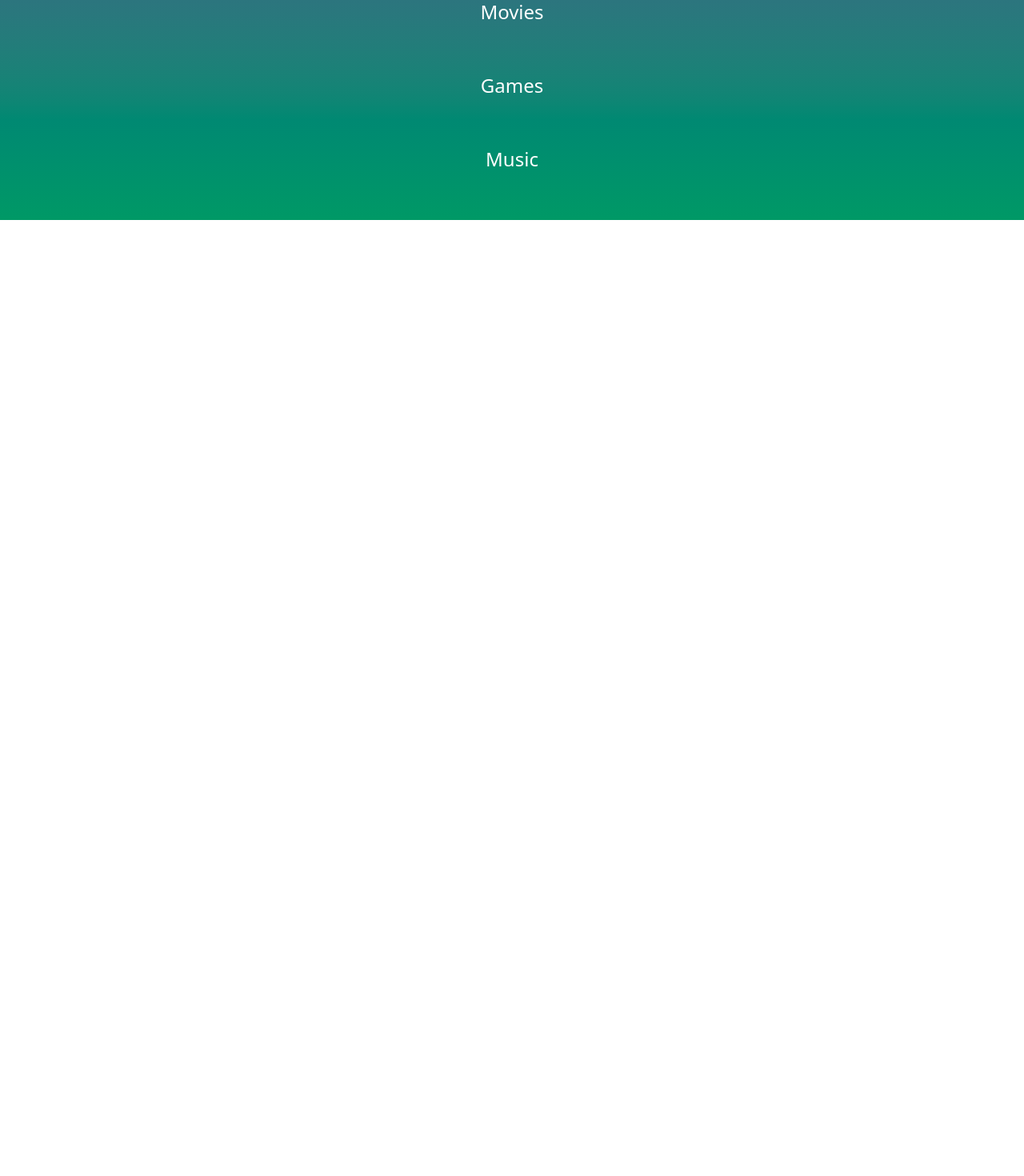
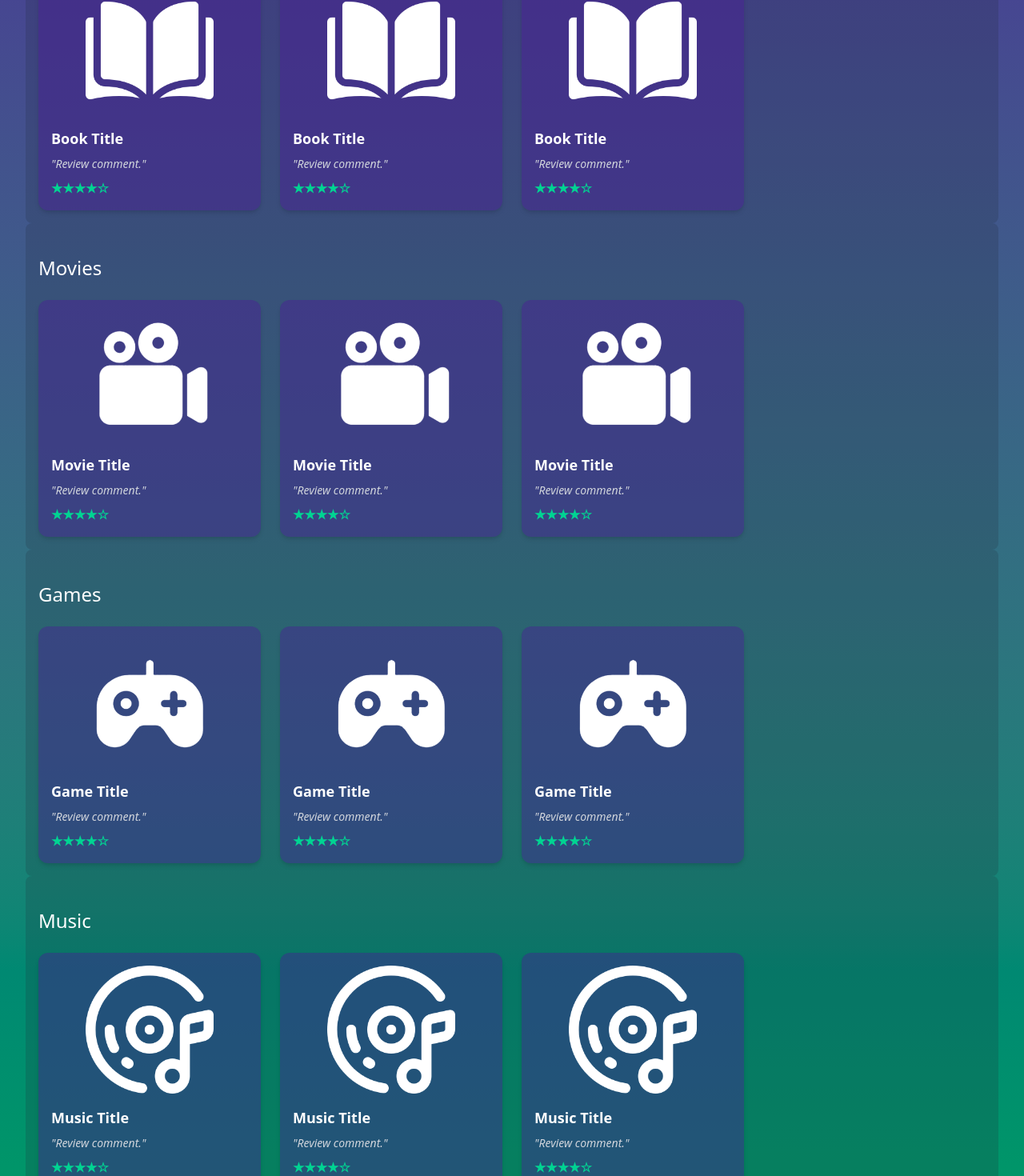
Before and after one commit to nkrce/media-record, a Vue app: page /main in a window 1280 px wide. Shown: the part 525-1995 px from the top of the page at 80% size. Before the commit the page ends 800 px from the top, so only its background shows below. Built offline with nearby package versions, Linux system fonts and the light colour scheme.

Commit message:
dodatci dizajnu main.vue view

```diff
--- a/src/views/main.vue
+++ b/src/views/main.vue
@@ -26,17 +26,18 @@
      <h1 class="text-2xl">Welcome back!</h1>
   </div>
 
+  <!--dodati i button koji je namjenjen kreiranju nove liste-->
   <div class="flex flex-wrap gap-2 p-2 rounded-lg w-fit pt-10 mx-auto"> <!--zamijeniti logo za razlicite liste kasnije-->
         <button  class="bg-gray-800/50 rounded-xl p-2 w-50 h-50 flex flex-col justify-center items-center hover:bg-emerald-600/40 transition">
           <img src="../assets/books_icon.png" alt="Books logo" class="h-30 w-65 object-scale-down mx-auto block"/> <br>
           <p>Books</p>
         </button>
         <button class="bg-gray-800/50 rounded-xl p-2 w-50 h-50 flex flex-col justify-center items-center hover:bg-emerald-600/40 transition">
-          <img src="../assets/app_logo.png" alt="Movies logo" class="h-30 w-65 object-scale-down mx-auto block"/> <br>
+          <img src="../assets/movies_icon.png" alt="Movies logo" class="h-30 w-65 object-scale-down mx-auto block"/> <br>
           <p>Movies</p>
         </button>
         <button class="bg-gray-800/50 rounded-xl p-2 w-50 h-50 flex flex-col justify-center items-center hover:bg-emerald-600/40 transition">
-          <img src="../assets/app_logo.png" alt="Games logo" class="h-30 w-65 object-scale-down mx-auto block"/> <br>
+          <img src="../assets/games_icon.png" alt="Games logo" class="h-30 w-65 object-scale-down mx-auto block"/> <br>
           <p>Games</p>
         </button>
         <button class="bg-gray-800/50 rounded-xl p-2 w-50 h-50 flex flex-col justify-center items-center hover:bg-emerald-600/40 transition">
@@ -45,17 +46,145 @@
         </button>
   </div>
 
-  <div class="pt-15 items-center justify-center text-center gap-4">
+<br>
+
+<!-- Dodati filtere na list buttons tako da se sljedeće liste pojave na stranici samo kad kliknemo na određeni tip liste -->
+<!-- 1. Books -->
+<div class="w-full p-4 pt-10 bg-gray-800/20 rounded-lg">
+  <!-- Naslov liste i možda kasnije dodavanje mogućnosti za download pdf-a liste-->
+  <div class="flex items-center justify-between  mb-6">
      <h1 class="text-2xl">Books</h1>
   </div>
-  <div class="pt-15 items-center justify-center text-center gap-4">
+
+  <!-- Stavke liste, review odabrane medije -->
+   <div class="grid gap-6 grid-cols-1 sm:grid-cols-2 md:grid-cols-3 lg:grid-cols-4">
+    <!-- early design za review card, možda dodati scroll funkciju za duže komentare, urediti dimenzije -->
+    <div class="bg-violet-900/40 rounded-xl p-4 text-white shadow-md hover:shadow-lg transition">
+      <img src="../assets/books_icon.png" alt="Book cover" class="w-full h-40 object-contain mb-4 rounded" />
+      <h2 class="text-lg font-semibold mb-2">Book Title</h2>
+      <p class="text-sm mb-2 italic text-gray-300">"Review comment."</p>
+      <p class="text-emerald-400 font-bold">★★★★☆</p>
+    </div>
+
+    <div class="bg-violet-900/40 rounded-xl p-4 text-white shadow-md hover:shadow-lg transition">
+      <img src="../assets/books_icon.png" alt="Book cover" class="w-full h-40 object-contain mb-4 rounded" />
+      <h2 class="text-lg font-semibold mb-2">Book Title</h2>
+      <p class="text-sm mb-2 italic text-gray-300">"Review comment."</p>
+      <p class="text-emerald-400 font-bold">★★★★☆</p>
+    </div>
+
+    <div class="bg-violet-900/40 rounded-xl p-4 text-white shadow-md hover:shadow-lg transition">
+      <img src="../assets/books_icon.png" alt="Book cover" class="w-full h-40 object-contain mb-4 rounded" />
+      <h2 class="text-lg font-semibold mb-2">Book Title</h2>
+      <p class="text-sm mb-2 italic text-gray-300">"Review comment."</p>
+      <p class="text-emerald-400 font-bold">★★★★☆</p>
+    </div>
+   </div>
+</div>
+
+<!-- 2. Movies -->
+<div class="w-full p-4 pt-10 bg-gray-800/20 rounded-lg">
+  <!-- Naslov liste i možda kasnije dodavanje mogućnosti za download pdf-a liste-->
+  <div class="flex items-center justify-between  mb-6">
      <h1 class="text-2xl">Movies</h1>
   </div>
-  <div class="pt-15 items-center justify-center text-center gap-4">
+
+  <!-- Stavke liste, review odabrane medije -->
+   <div class="grid gap-6 grid-cols-1 sm:grid-cols-2 md:grid-cols-3 lg:grid-cols-4">
+    <!-- early design za review card, možda dodati scroll funkciju za duže komentare, urediti dimenzije -->
+    <div class="bg-violet-900/40 rounded-xl p-4 text-white shadow-md hover:shadow-lg transition">
+      <img src="../assets/movies_icon.png" alt="Movie cover" class="w-full h-40 object-contain mb-4 rounded" />
+      <h2 class="text-lg font-semibold mb-2">Movie Title</h2>
+      <p class="text-sm mb-2 italic text-gray-300">"Review comment."</p>
+      <p class="text-emerald-400 font-bold">★★★★☆</p>
+    </div>
+
+    <div class="bg-violet-900/40 rounded-xl p-4 text-white shadow-md hover:shadow-lg transition">
+      <img src="../assets/movies_icon.png" alt="Movie cover" class="w-full h-40 object-contain mb-4 rounded" />
+      <h2 class="text-lg font-semibold mb-2">Movie Title</h2>
+      <p class="text-sm mb-2 italic text-gray-300">"Review comment."</p>
+      <p class="text-emerald-400 font-bold">★★★★☆</p>
+    </div>
+
+    <div class="bg-violet-900/40 rounded-xl p-4 text-white shadow-md hover:shadow-lg transition">
+      <img src="../assets/movies_icon.png" alt="Movie cover" class="w-full h-40 object-contain mb-4 rounded" />
+      <h2 class="text-lg font-semibold mb-2">Movie Title</h2>
+      <p class="text-sm mb-2 italic text-gray-300">"Review comment."</p>
+      <p class="text-emerald-400 font-bold">★★★★☆</p>
+    </div>
+   </div>
+</div>
+
+
+<!-- 3. Games -->
+<div class="w-full p-4 pt-10 bg-gray-800/20 rounded-lg">
+  <!-- Naslov liste i možda kasnije dodavanje mogućnosti za download pdf-a liste-->
+  <div class="flex items-center justify-between  mb-6">
      <h1 class="text-2xl">Games</h1>
   </div>
-  <div class="pt-15 items-center justify-center text-center gap-4">
+
+  <!-- Stavke liste, review odabrane medije -->
+   <div class="grid gap-6 grid-cols-1 sm:grid-cols-2 md:grid-cols-3 lg:grid-cols-4">
+    <!-- early design za review card, možda dodati scroll funkciju za duže komentare, urediti dimenzije -->
+    <div class="bg-violet-900/40 rounded-xl p-4 text-white shadow-md hover:shadow-lg transition">
+      <img src="../assets/games_icon.png" alt="Game cover" class="w-full h-40 object-contain mb-4 rounded" />
+      <h2 class="text-lg font-semibold mb-2">Game Title</h2>
+      <p class="text-sm mb-2 italic text-gray-300">"Review comment."</p>
+      <p class="text-emerald-400 font-bold">★★★★☆</p>
+    </div>
+
+    <div class="bg-violet-900/40 rounded-xl p-4 text-white shadow-md hover:shadow-lg transition">
+      <img src="../assets/games_icon.png" alt="Game cover" class="w-full h-40 object-contain mb-4 rounded" />
+      <h2 class="text-lg font-semibold mb-2">Game Title</h2>
+      <p class="text-sm mb-2 italic text-gray-300">"Review comment."</p>
+      <p class="text-emerald-400 font-bold">★★★★☆</p>
+    </div>
+
+    <div class="bg-violet-900/40 rounded-xl p-4 text-white shadow-md hover:shadow-lg transition">
+      <img src="../assets/games_icon.png" alt="Game cover" class="w-full h-40 object-contain mb-4 rounded" />
+      <h2 class="text-lg font-semibold mb-2">Game Title</h2>
+      <p class="text-sm mb-2 italic text-gray-300">"Review comment."</p>
+      <p class="text-emerald-400 font-bold">★★★★☆</p>
+    </div>
+   </div>
+</div>
+
+
+
+<!-- 4. Music -->
+<div class="w-full p-4 pt-10 bg-gray-800/20 rounded-lg">
+  <!-- Naslov liste i možda kasnije dodavanje mogućnosti za download pdf-a liste-->
+  <div class="flex items-center justify-between  mb-6">
      <h1 class="text-2xl">Music</h1>
   </div>
 
+  <!-- Stavke liste, review odabrane medije -->
+   <div class="grid gap-6 grid-cols-1 sm:grid-cols-2 md:grid-cols-3 lg:grid-cols-4">
+    <!-- early design za review card, možda dodati scroll funkciju za duže komentare, urediti dimenzije -->
+    <div class="bg-violet-900/40 rounded-xl p-4 text-white shadow-md hover:shadow-lg transition">
+      <img src="../assets/music_icon.png" alt="Music cover" class="w-full h-40 object-contain mb-4 rounded" />
+      <h2 class="text-lg font-semibold mb-2">Music Title</h2>
+      <p class="text-sm mb-2 italic text-gray-300">"Review comment."</p>
+      <p class="text-emerald-400 font-bold">★★★★☆</p>
+    </div>
+
+    <div class="bg-violet-900/40 rounded-xl p-4 text-white shadow-md hover:shadow-lg transition">
+      <img src="../assets/music_icon.png" alt="Music cover" class="w-full h-40 object-contain mb-4 rounded" />
+      <h2 class="text-lg font-semibold mb-2">Music Title</h2>
+      <p class="text-sm mb-2 italic text-gray-300">"Review comment."</p>
+      <p class="text-emerald-400 font-bold">★★★★☆</p>
+    </div>
+
+    <div class="bg-violet-900/40 rounded-xl p-4 text-white shadow-md hover:shadow-lg transition">
+      <img src="../assets/music_icon.png" alt="Music cover" class="w-full h-40 object-contain mb-4 rounded" />
+      <h2 class="text-lg font-semibold mb-2">Music Title</h2>
+      <p class="text-sm mb-2 italic text-gray-300">"Review comment."</p>
+      <p class="text-emerald-400 font-bold">★★★★☆</p>
+    </div>
+   </div>
+</div>
+
+
+<!-- dodati button koji je uvijek u doljnem desnom kutu stranice koji nas vrati na početak stranice gdje su tipovi lista -->
+
 </template>
```
Also changed, not shown: src/assets/games_icon.png (added), src/assets/movies_icon.png (added).
